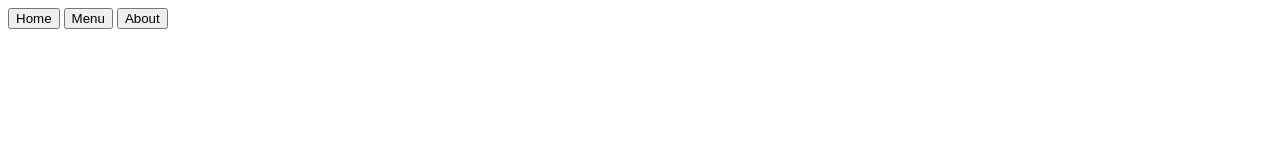
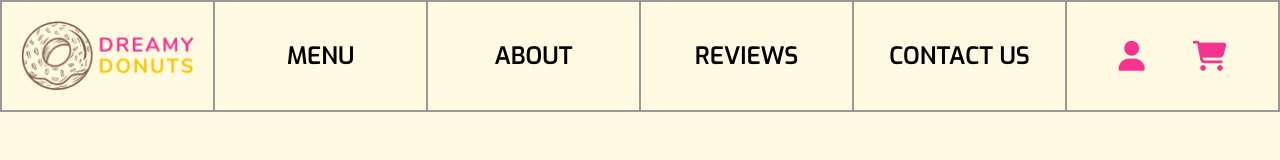
Before and after one commit to Atif-Pathan/restaurant-page, a website built with webpack: page src/template.html in a window 1280 px wide. Built offline with nearby package versions, Linux system fonts and the light colour scheme.

Commit message:
finish nav bar setup with buttons to nav to different sections

```diff
--- a/package.json
+++ b/package.json
@@ -11,6 +11,7 @@
   "license": "ISC",
   "devDependencies": {
     "css-loader": "^7.1.2",
+    "html-loader": "^5.1.0",
     "html-webpack-plugin": "^5.6.3",
     "style-loader": "^4.0.0",
     "webpack": "^5.97.1",
--- a/src/styles.css
+++ b/src/styles.css
@@ -0,0 +1,125 @@
+@import url('https://fonts.googleapis.com/css2?family=Exo:ital,wght@0,100..900;1,100..900&family=Titan+One&display=swap');
+/* CSS RESET */
+/*
+    1. Use a more-intuitive box-sizing model.
+*/
+*, *::before, *::after {
+    box-sizing: border-box;
+}
+
+/*
+    2. Remove default margin
+*/
+* {
+    margin: 0;
+}
+
+/*
+    Typographic tweaks!
+    3. Add accessible line-height
+    4. Improve text rendering
+*/
+body {
+    line-height: 1.5;
+    -webkit-font-smoothing: antialiased;
+    min-height: 100%;
+    min-width: 100%;
+    --bg-color: #fffae2;
+    --bg-pink: #ff9ce9;
+    --text-pink: #f53490;
+    --accent-pink: #ffd5f3;
+    --outline-border: #999896;
+    --button-border: #ffec6d;
+    background-color: var(--bg-color);
+}
+
+/*
+    5. Improve media defaults
+*/
+img, picture, video, canvas, svg {
+    display: block;
+    max-width: 100%;
+    max-inline-size: 100%;
+}
+
+/*
+    6. Remove built-in form typography styles
+*/
+input, button, textarea, select {
+    font: inherit;
+    font-size: 100%;
+}
+
+/*
+    7. Avoid text overflows and inherit font size
+*/
+p, h1, h2, h3, h4, h5, h6 {
+    overflow-wrap: break-word;
+    font-size: inherit;
+    font-weight: inherit;
+}
+
+/*
+    8. Create a root stacking context
+*/
+#root, #__next {
+    isolation: isolate;
+}
+
+ol[role="list"], ul[role="list"] {
+    list-style: none;
+    padding-inline: 0;
+}
+
+.nav-bar {
+    font-family: "Exo", sans-serif;
+    font-weight: 600;
+    font-size: 1.5rem;
+    display: flex;
+    /* gap: 5rem; */
+    height: 7rem;
+    border: none;
+    border-left: 2px solid var(--outline-border);
+    border-bottom: 2px solid var(--outline-border);
+    border-top: 2px solid var(--outline-border);
+    justify-content: space-between;
+    align-items: center;
+}
+
+#restaurant-logo {
+    /* width: max-content; */
+    height: 4.5rem;
+    /* border-right: 2px solid var(--outline-border); */
+}
+
+button {
+    text-transform: uppercase;
+    height: 7rem;
+    width: 2rem;
+    outline: none;
+    border: none;
+    border-right: 2px solid var(--outline-border);
+    cursor: pointer;
+    background-color: transparent;
+    flex: 1;
+    padding: 0 1rem;
+    margin: 0;
+}
+
+.logo-btn {
+    display: flex;
+    justify-content: center;
+    align-items: center;
+}
+
+.prof-cart-btns {
+    cursor:default;
+    display: flex;
+    justify-content: center;
+    align-items: center;
+    gap: 3rem;
+}
+
+.fa-solid {
+    cursor: pointer;
+}
--- a/src/template.html
+++ b/src/template.html
@@ -4,13 +4,20 @@
     <meta charset="UTF-8">
     <meta name="viewport" content="width=device-width, initial-scale=1.0">
     <title>Restaurant Page</title>
+    <script src="https://kit.fontawesome.com/6ed07fb8fe.js" crossorigin="anonymous"></script>
 </head>
 <body>
-    <header>
-        <nav>
-            <button type="button">Home</button>
+    <header class="header">
+        <nav class="nav-bar">
+            <button type="button" class="logo-btn"><img src="./dreamy-logo.png" alt="restaurant logo" title="Home" id="restaurant-logo"></button>
             <button type="button">Menu</button>
             <button type="button">About</button>
+            <button type="button">Reviews</button>
+            <button type="button">Contact Us</button>
+            <button type="button" class="prof-cart-btns">
+                <i class="fa-solid fa-user fa-lg" title="Profile" style="color: #f53490;"></i>
+                <i class="fa-solid fa-cart-shopping fa-lg" title="Cart" style="color: #f53490;"></i>
+            </button>
         </nav>
     </header>
     <div id="content"></div>
--- a/webpack.config.js
+++ b/webpack.config.js
@@ -25,6 +25,14 @@ module.exports = {
         test: /\.css$/i,
         use: ["style-loader", "css-loader"],
       },
+      {
+        test: /\.html$/i,
+        loader: "html-loader",
+      },
+      {
+        test: /\.(png|svg|jpg|jpeg|gif)$/i,
+        type: "asset/resource",
+      },
     ],
   },
 };
```
Also changed, not shown: src/dreamy-logo.png (added), 1 other file.
